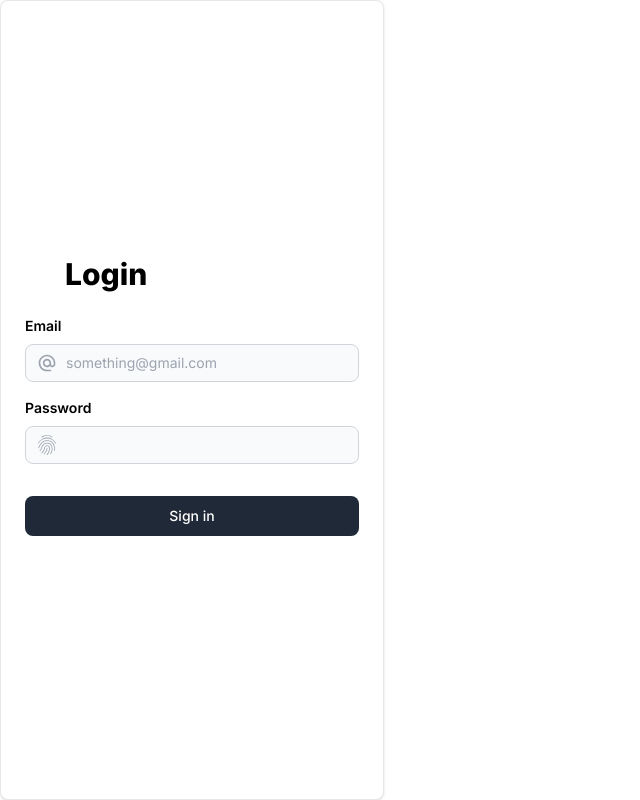
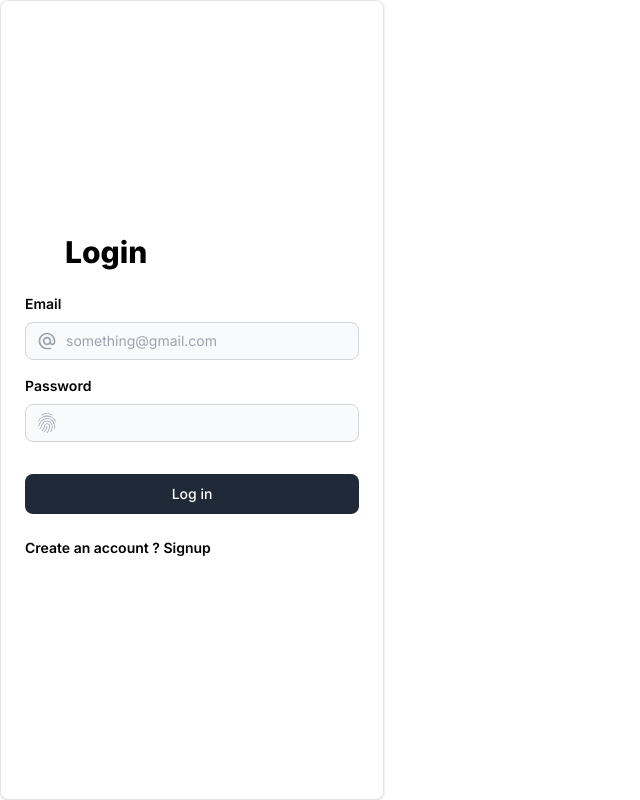
Before and after one commit to sudhanshu042004/CodeEditor, a Next.js app: page /login in a window 1280 px wide. Shown: the whole page, without its empty margins (0-640 px from the left). Built offline with nearby package versions, Linux system fonts and the light colour scheme.

Commit message:
add navigation and modify

```diff
--- a/src/app/login/page.tsx
+++ b/src/app/login/page.tsx
@@ -25,7 +25,7 @@ const Login = () => {
       email,
       password
     });
-    if(response.status === 200){
+    if (response.status === 200) {
       router.push('/dashboard');
     }
   }
@@ -63,7 +63,10 @@ const Login = () => {
           </div>
           <button
             type="submit"
-            className="mt-8 w-full text-white bg-gray-800 focus:ring-4 focus:ring-gray-300 font-medium rounded-lg text-sm px-5 py-2.5 me-2 mb-2">Sign in</button>
+            className="mt-8 w-full text-white bg-gray-800 focus:ring-4 focus:ring-gray-300 font-medium rounded-lg text-sm px-5 py-2.5 me-2 mb-2">Log in</button>
+        </div>
+        <div onClick={() => router.push("/signup")} className=" cursor-pointer block mb-2 text-sm text-black font-semibold pt-4" >
+          Create an account ? Signup
         </div>
       </div>
     </form>
--- a/src/app/signup/page.tsx
+++ b/src/app/signup/page.tsx
@@ -76,7 +76,10 @@ const Signup = () => {
           </div>
           <button
             type="submit"
-            className="mt-8 w-full text-white bg-gray-800 focus:ring-4 focus:ring-gray-300 font-medium rounded-lg text-sm px-5 py-2.5 me-2 mb-2">Sign in</button>
+            className="mt-8 w-full text-white bg-gray-800 focus:ring-4 focus:ring-gray-300 font-medium rounded-lg text-sm px-5 py-2.5 me-2 mb-2">Sign up</button>
+        </div>
+        <div onClick={() => router.push("/login")} className=" cursor-pointer block mb-2 text-sm text-black font-semibold pt-4" >
+          Already have an account ? Login
         </div>
       </div>
     </form>
```
